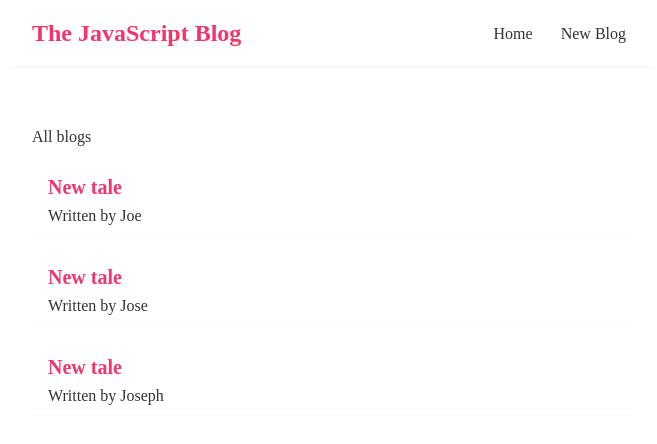
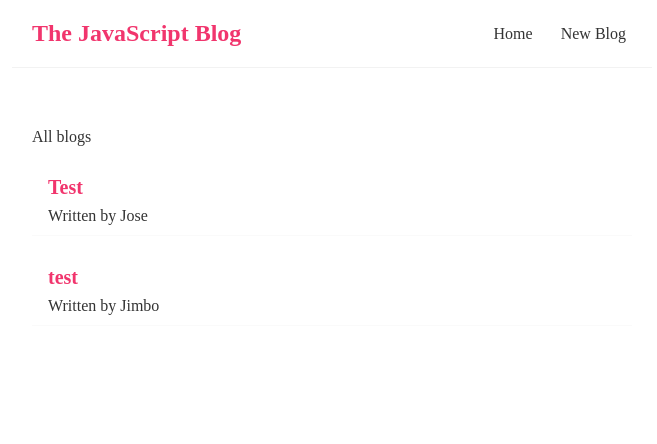
Before and after one commit to 100Joe/Micro-Blog, a React (Create React App) app: page / in a window 1280 px wide. Shown: the top 444 px of the page, without its empty margins (308-965 px from the left). Built offline with nearby package versions, Linux system fonts and the light colour scheme; data requests are answered from the project's data file; the HTML template or start-up script is replaced by a standard one.

Commit message:
Update to input any author name

```diff
--- a/data/db.json
+++ b/data/db.json
@@ -1,22 +1,16 @@
 {
   "blogs": [
     {
-      "title": "New tale",
-      "body": "lorem ipsum....",
-      "author": "Joe",
-      "id": 3
+      "title": "Test",
+      "body": "Test",
+      "author": "Jose",
+      "id": 1
     },
     {
-      "title": "New tale",
-      "body": "lorem ipsum....",
-      "author": "Jose",
+      "title": "test",
+      "body": "test",
+      "author": "Jimbo",
       "id": 2
-    },
-    {
-      "title": "New tale",
-      "body": "lorem ipsum....",
-      "author": "Joseph",
-      "id": 1
     }
   ]
 }
--- a/src/Components/Create.js
+++ b/src/Components/Create.js
@@ -45,13 +45,10 @@ function Create() {
           onChange={(e) => setBody(e.target.value)}
         ></textarea>
         <label>Blog author:</label>
-        <select
+        <input
           value={author}
           onChange={(e) => setAuthor(e.target.value)}
-        >
-          <option value="Joseph">Joseph</option>
-          <option value="Jose">Jose</option>
-        </select>
+        />
         {!isLoading && <button>Add Blog</button>}
         {isLoading && <button>Adding Blog...</button>}
       </form>
--- a/src/useFetch.js
+++ b/src/useFetch.js
@@ -38,3 +38,6 @@ function useFetch(url) {
 }
 
 export default useFetch;
+
+
+// npx json-server --watch data/db.json --port 8000
```
